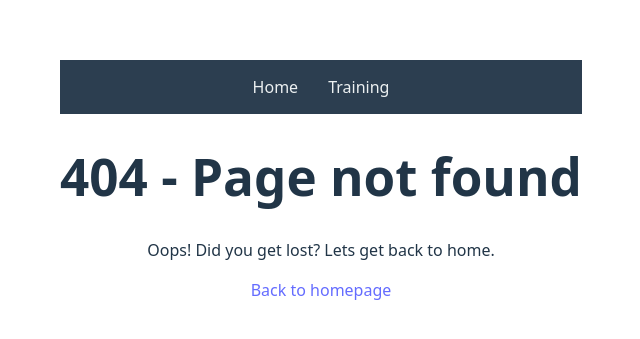
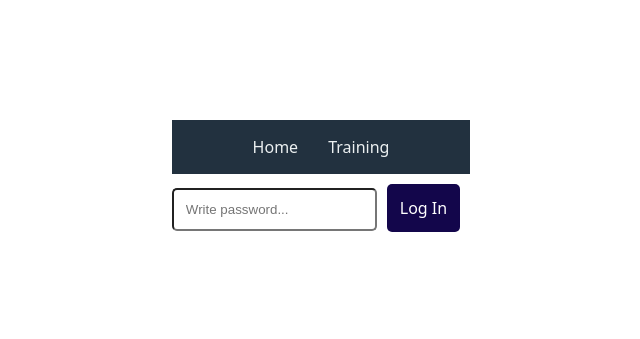
Before and after one commit to aaltsant/LearnJS, a React app in the folder project/frontend/: page /admin in a window 1280 px wide. Before the commit this address had no page. Shown: the part 219-558 px from the top of the page, without its empty margins (319-959 px from the left). Built offline with nearby package versions, Linux system fonts and the light colour scheme; the HTML template or start-up script is replaced by a standard one.

Commit message:
feat(adminpage): added adminpage
Made adminpage with password and added READ operation

```diff
--- /dev/null
+++ b/project/frontend/src/learnjs/Admin.jsx
@@ -0,0 +1,29 @@
+import { useState } from 'react';
+import { Link } from 'react-router-dom';
+
+function Admin() {
+  const [question, setQuestion] = useState([]);
+
+  const fetchQuestions = async () => {
+      const response = await fetch("/api/questions");
+      const data = await response.json();
+      setQuestion(data);
+  };
+
+  return (
+    <>
+      <h1>CRUD -operations</h1>
+      <div>
+        <button>Create</button>
+        <button onClick={fetchQuestions}>Read</button>
+        <button>Update</button>
+        <button>Delete</button>
+      </div>
+      <div>
+        <pre>{JSON.stringify(question, null, 2)}</pre>
+      </div>
+    </>
+  );
+}
+
+export default Admin;
--- /dev/null
+++ b/project/frontend/src/learnjs/AdminLogin.jsx
@@ -0,0 +1,33 @@
+import { useState } from "react";
+import Admin from "./Admin";
+import styles from '../styles/admin.module.css';
+
+function AdminLogin() {
+  const [isAuthenticated, setIsAuthenticated] = useState(false);
+  const [password, setPassword] = useState('');
+
+  const LogIn = () => {
+    if (password === "toimiiko") {
+      setIsAuthenticated(true);
+    } else {
+      alert("Wrong password!");
+    }
+  }
+
+  if (isAuthenticated) {
+    return <Admin />
+  }
+
+  return (
+    <>
+      <div>
+        <input className={styles.input} placeholder="Write password..."
+        value={password} onChange={(e) => setPassword(e.target.value)} />
+
+        <button className={styles.button} onClick={LogIn}>Log In</button>
+      </div>
+    </>
+  )
+}
+
+export default AdminLogin;
--- a/project/frontend/src/learnjs/MainPage.jsx
+++ b/project/frontend/src/learnjs/MainPage.jsx
@@ -3,6 +3,7 @@ import Questions from './Questions';
 import HomePage from './HomePage';
 import NotFound from './NotFound';
 import NavBar from './NavBar';
+import AdminLogin from './AdminLogin';
 
 function MainPage() {
 
@@ -13,6 +14,7 @@ function MainPage() {
             <Routes>
               <Route path="/" element={<HomePage />} />
               <Route path="/training" element={<Questions />} />
+              <Route path="/admin" element={<AdminLogin />} />
               <Route path="*" element={<NotFound />} />
           </Routes>
         </div>
--- /dev/null
+++ b/project/frontend/src/styles/admin.module.css
@@ -0,0 +1,22 @@
+.button {
+  background-color: #13064b;
+  color: white;
+  margin: 10px;
+  padding: 12px;
+  border-radius: 5px;
+}
+
+.button:hover {
+  background-color: #03031b;
+}
+
+.input {
+  padding: 12px;
+  border: 1, 5px solid #ddd;
+  border-radius: 5px;
+}
+
+.input:focus {
+  outline: none;
+  border-color: #3498db;
+}
--- a/project/frontend/src/styles/questions.module.css
+++ b/project/frontend/src/styles/questions.module.css
@@ -23,7 +23,7 @@
 }
 
 .navbar {
-  background-color: #2c3e50;
+  background-color: #22313f;
   padding: 15px;
   display: flex;
   justify-content: center;
```
Also changed, not shown: project/frontend/src/learnjs/CRUD/CreateQuestions.jsx (added).
